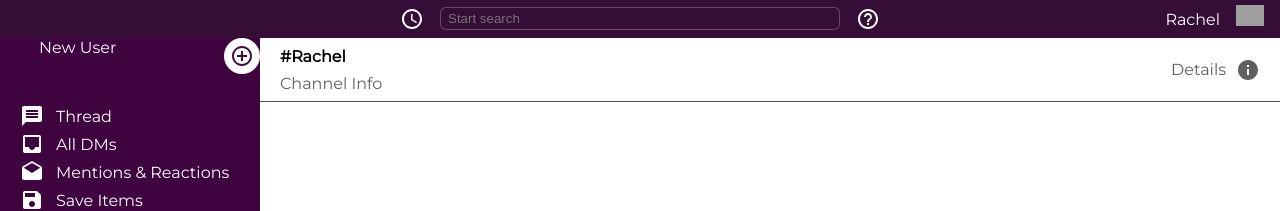
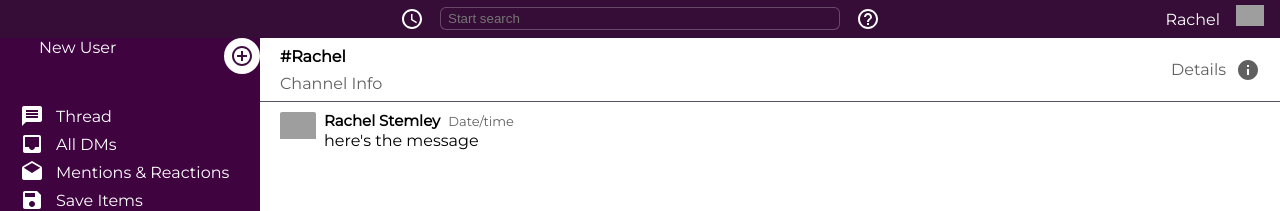
Before and after one commit to mikilao/Slack-clone, a React (Create React App) app: page / in a window 1280 px wide. Shown: the top 211 px of the page. Built offline with nearby package versions, Linux system fonts and the light colour scheme; no server answers; the database is empty; grey boxes are pictures that could not be loaded.

Commit message:
added message

```diff
--- a/src/components/chat.js
+++ b/src/components/chat.js
@@ -2,6 +2,7 @@ import React from "react";
 import styled from "styled-components";
 import InfoIcon from '@material-ui/icons/Info';
 import ChatInput from './chatInput';
+import ChatMessage from './chatMessage';
 
 function Chat() {
   return (
@@ -19,7 +20,9 @@ function Chat() {
           </ChannelDetails>
 
       </Header>
-      <MessageContainer></MessageContainer>
+      <MessageContainer>
+          <ChatMessage />
+      </MessageContainer>
       <ChatInput />
               </Container>
   );
--- /dev/null
+++ b/src/components/chatMessage.js
@@ -0,0 +1,56 @@
+import React from 'react';
+import styled from 'styled-components';
+
+function ChatMessage() {
+    return (
+      <Container>
+          <UserAvatar>
+              <img src="https://randomuser.me/api/portraits/men/11.jpg" />
+          </UserAvatar>
+          <MessageContent>
+              <Name>
+                Rachel Stemley
+                <span>Date/time</span>
+              </Name>
+              <Text>
+                  here's the message
+              </Text>
+          </MessageContent>
+      </Container>
+    )
+}
+
+export default ChatMessage;
+ const Container =styled.div`
+    padding: 8px 20px;
+    display: flex;
+    align-items: center;
+
+ `
+ const UserAvatar =styled.div`
+    width: 36px;
+    height: 36px;
+    border-radius: 2px;
+    overflow: hidden;
+    margin-right: 8px;
+    img{
+        width: 100%;
+    }
+ `
+ const MessageContent = styled.div`
+    display: flex;
+    flex-direction: column;
+ `
+ const Name = styled.span`
+    font-weight: 900;
+    font-size: 15px;
+    line-height: 1.4;
+
+    span{
+        font-size: 13px;
+        margin-left: 8px;
+        font-weight: 400;
+        color: rgb(97, 96, 97);
+    }
+    `
+ const Text =styled.span``
```
